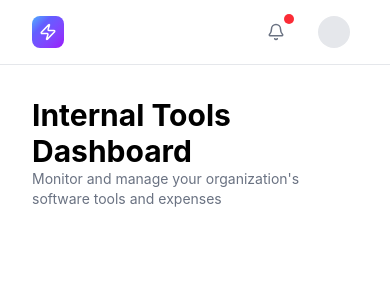
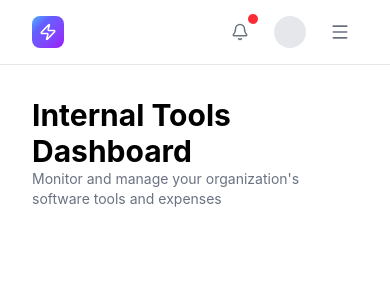
Before and after one commit to peter-francois/internal-tools-management-dashboard, a React (Vite) app: page / in a window 390 px wide. Shown: the top 300 px of the page. Built offline with nearby package versions, Linux system fonts and the light colour scheme.

Commit message:
feat: create hamburger menu for mobile devices

```diff
--- /dev/null
+++ b/src/components/header/HamburgerMenu.tsx
@@ -0,0 +1,45 @@
+import { useState } from "react";
+import { Menu, X } from "lucide-react";
+import { Link } from "react-router-dom";
+import { NAV_ITEMS } from "../../types/contants/navigation";
+
+export default function HamburgerMenu() {
+  const [open, setOpen] = useState(false);
+
+  return (
+    <div className="lg:hidden">
+      <button
+        type="button"
+        aria-label={open ? "Close menu" : "Open menu"}
+        aria-expanded={open}
+        aria-controls="mobile-menu"
+        onClick={() => setOpen((v) => !v)}
+        className="flex lg:hidden h-9 w-9 items-center justify-center rounded-lg text-gray-500 hover:bg-gray-100 hover:text-gray-700 transition-colors focus-visible:outline-none focus-visible:ring-2 focus-visible:ring-indigo-400"
+      >
+        {open ? <X size={20} aria-hidden="true" /> : <Menu size={20} aria-hidden="true" />}
+      </button>
+
+      {open && (
+        <nav
+          id="mobile-menu"
+          aria-label="Mobile navigation"
+          className="absolute top-16 left-0 right-0 border-b border-gray-200 bg-white"
+        >
+          <ul role="list" className="px-4 py-2">
+            {Object.entries(NAV_ITEMS).map(([key, item]) => (
+              <li key={key}>
+                <Link
+                  to={item.path}
+                  onClick={() => setOpen(false)}
+                  className="flex w-full items-center gap-3 rounded-lg px-3 py-3 text-sm font-medium text-gray-600 hover:bg-gray-50 hover:text-gray-900 transition-colors"
+                >
+                  {item.label}
+                </Link>
+              </li>
+            ))}
+          </ul>
+        </nav>
+      )}
+    </div>
+  );
+}
--- a/src/components/header/Header.tsx
+++ b/src/components/header/Header.tsx
@@ -8,6 +8,7 @@ import DarkModeToggle from "./DarkModeToggle";
 import NotificationBell from "./NotificationBell";
 import SettingsButton from "./SettingsButton";
 import UserMenuButton from "./UserMenuButton";
+import HamburgerMenu from "./HamburgerMenu";
 
 const Header = () => {
   const { pathname } = useLocation();
@@ -24,7 +25,7 @@ const Header = () => {
 
   return (
     <header className="sticky top-0 w-full z-40 border-b border-gray-200 bg-white/90">
-      <div className="mx-auto flex h-16 items-center gap-4 px-8">
+      <div className="mx-auto flex h-16 items-center gap-2 lg:gap-4 px-8">
         <LogoAndCompanyName />
         <DesktopNav />
         <div className="flex-1" />
@@ -33,6 +34,7 @@ const Header = () => {
         <NotificationBell />
         <SettingsButton />
         <UserMenuButton />
+        <HamburgerMenu />
       </div>
     </header>
   );
```
